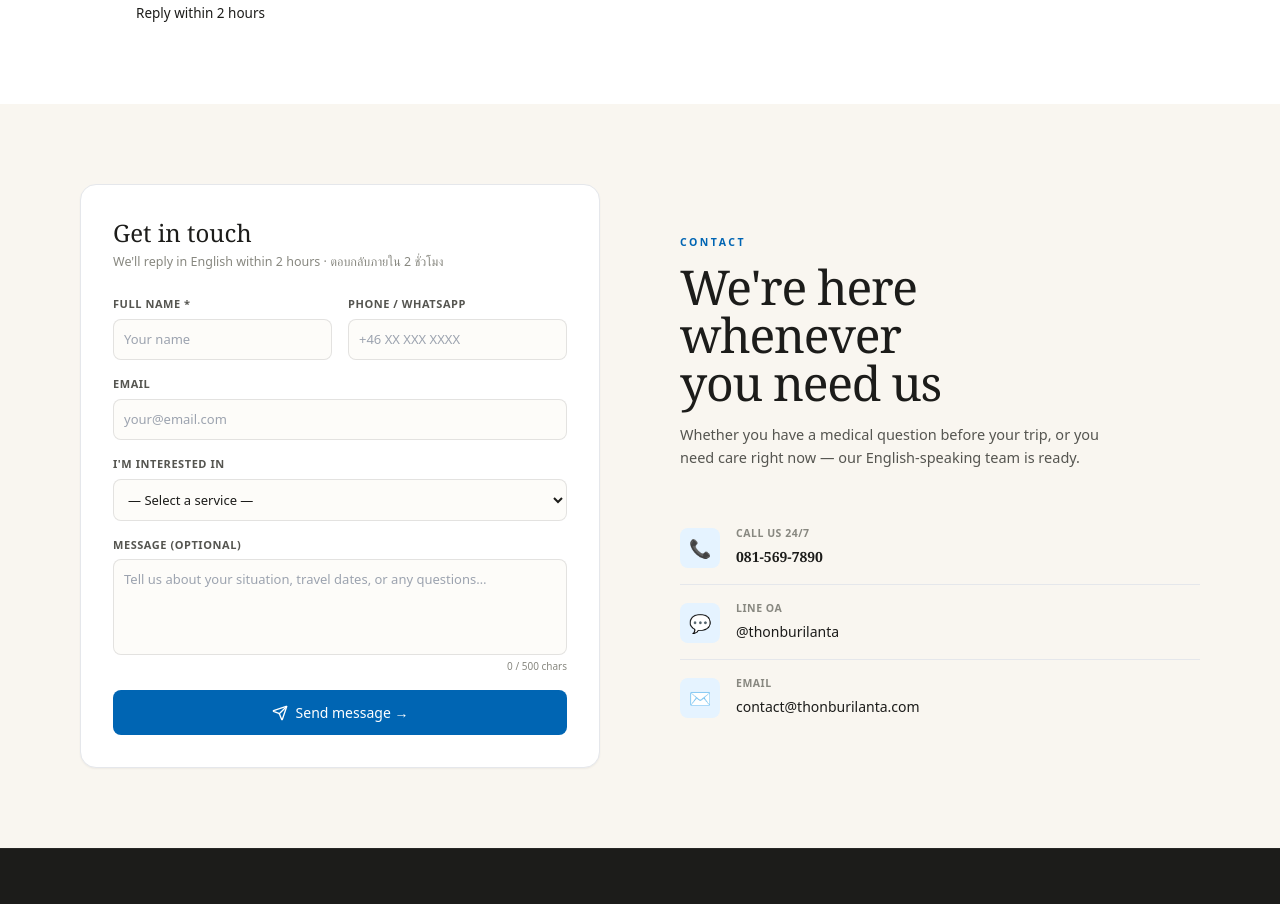
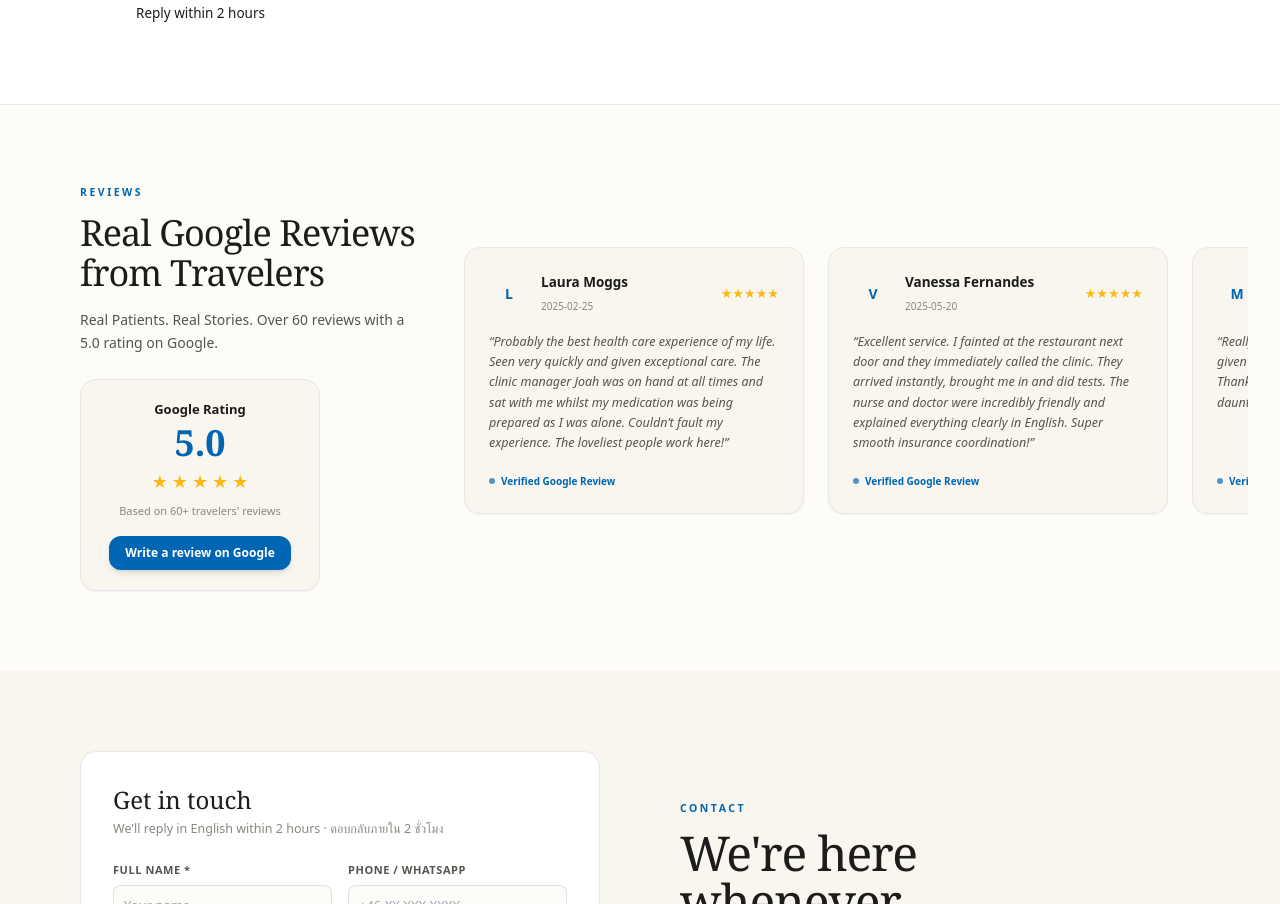
Before and after one commit to instrph2022/thonburilanta.com, a Next.js app: page / in a window 1280 px wide. Shown: the part 5458-6362 px from the top of the page. Built offline with nearby package versions, Linux system fonts and the light colour scheme; no server answers.

Commit message:
Add Google Reviews section and resolve ESLint unescaped quote error

```diff
--- a/src/app/page.tsx
+++ b/src/app/page.tsx
@@ -19,6 +19,51 @@ const INSURANCES = [
   "Inter Mutuelles", "Inter Partner", "ICS", "Localtapiola", "Malteser", "Manulife", "Medic Air",
   "MetLife", "Mondial Assistance", "Morgan Price", "Mutas", "Nationwide", "NextCare", "Nib",
   "Now Health International", "On Call International"
+];
+
+const REVIEWS = [
+  {
+    name: "Laura Moggs",
+    rating: 5,
+    date: "2025-02-25",
+    text: "Probably the best health care experience of my life. Seen very quickly and given exceptional care. The clinic manager Joah was on hand at all times and sat with me whilst my medication was being prepared as I was alone. Couldn’t fault my experience. The loveliest people work here!",
+    avatar: "L"
+  },
+  {
+    name: "Vanessa Fernandes",
+    rating: 5,
+    date: "2025-05-20",
+    text: "Excellent service. I fainted at the restaurant next door and they immediately called the clinic. They arrived instantly, brought me in and did tests. The nurse and doctor were incredibly friendly and explained everything clearly in English. Super smooth insurance coordination!",
+    avatar: "V"
+  },
+  {
+    name: "Madeleine Davis",
+    rating: 5,
+    date: "2025-05-06",
+    text: "Really lovely and welcoming team. I was seen and given treatment incredibly quickly and efficiently. Thank you for making what could be quite a daunting experience very positive!",
+    avatar: "M"
+  },
+  {
+    name: "Rob A.",
+    rating: 5,
+    date: "2025-04-16",
+    text: "Excellent service provided. Good communication and very helpful and friendly staff. Needed wound cleaning and dressing daily and they sorted this liaising with my travel insurer.",
+    avatar: "R"
+  },
+  {
+    name: "Sunesh Smith",
+    rating: 5,
+    date: "2025-04-02",
+    text: "I suffered very bad food poisoning and spent an evening in the clinic. I was very well looked after by the staff and seen to by the doctor quickly. They even helped contact my insurance to settle the bill on the night. Highly recommend!",
+    avatar: "S"
+  },
+  {
+    name: "Amelia Kirby",
+    rating: 5,
+    date: "2025-04-02",
+    text: "Kind attentive staff, little to no wait. Clean and professional facility. I was treated as soon as I arrived and they even drove me back to my hotel. They delivered medicine to my hotel later that day. Highly recommend.",
+    avatar: "A"
+  }
 ];
 
 export default function Home() {
@@ -808,6 +853,78 @@ export default function Home() {
         </div>
       </section>
 
+      {/* GOOGLE REVIEWS SECTION */}
+      <section className="py-20 px-6 sm:px-12 lg:px-20 bg-warm-white border-t border-border">
+        <div className="max-w-7xl mx-auto">
+          <div className="grid grid-cols-1 lg:grid-cols-[30%_70%] gap-12 items-center">
+            <div>
+              <div className="text-[10.5px] font-semibold uppercase tracking-[2.5px] text-teal-brand mb-3">
+                Reviews
+              </div>
+              <h2 className="font-serif text-3xl sm:text-4xl text-dark tracking-tight mb-4">
+                {t("revTitle")}
+              </h2>
+              <p className="text-[14px] text-mid leading-relaxed mb-6">
+                {t("revSub")}
+              </p>
+
+              {/* Google Big Rating Badge */}
+              <div className="bg-cream rounded-2xl p-5 border border-border flex flex-col items-center text-center shadow-sm max-w-[240px]">
+                <span className="text-[13px] font-bold text-dark mb-1">Google Rating</span>
+                <span className="text-4xl font-serif font-black text-teal-brand mb-1">5.0</span>
+                <div className="flex gap-1 mb-2">
+                  <span className="text-amber text-lg">★</span>
+                  <span className="text-amber text-lg">★</span>
+                  <span className="text-amber text-lg">★</span>
+                  <span className="text-amber text-lg">★</span>
+                  <span className="text-amber text-lg">★</span>
+                </div>
+                <span className="text-[11px] text-muted mb-4">Based on 60+ travelers&apos; reviews</span>
+                <a
+                  href="https://search.google.com/local/writereview?placeid=ChIJTX2VL3jBUTARtzm-qlggWDg"
+                  target="_blank"
+                  rel="noopener noreferrer"
+                  className="bg-teal-brand text-white border-0 py-2 px-4 rounded-xl text-[12px] font-semibold hover:bg-teal-dark transition-all cursor-pointer shadow-md decoration-transparent"
+                >
+                  {t("revWriteBtn")}
+                </a>
+              </div>
+            </div>
+
+            {/* Scrollable horizontal review list */}
+            <div className="flex gap-6 overflow-x-auto pb-4 scrollbar-thin scrollbar-thumb-teal-brand/20">
+              {REVIEWS.map((rev) => (
+                <div key={rev.name} className="min-w-[280px] sm:min-w-[340px] bg-cream rounded-2xl p-6 border border-border flex flex-col justify-between hover:scale-[1.01] transition-transform shadow-sm">
+                  <div>
+                    <div className="flex items-center justify-between mb-4">
+                      <div className="flex items-center gap-3">
+                        <div className="w-10 h-10 rounded-full bg-teal-brand/10 text-teal-brand flex items-center justify-center font-bold text-[14px]">
+                          {rev.avatar}
+                        </div>
+                        <div>
+                          <h4 className="text-[13.5px] font-bold text-dark">{rev.name}</h4>
+                          <span className="text-[10px] text-muted">{rev.date}</span>
+                        </div>
+                      </div>
+                      <div className="flex gap-0.5 text-amber text-[13px]">
+                        {"★".repeat(rev.rating)}
+                      </div>
+                    </div>
+                    <p className="text-[12.5px] leading-relaxed text-mid italic">
+                      &ldquo;{rev.text}&rdquo;
+                    </p>
+                  </div>
+                  <div className="flex items-center gap-1.5 mt-5 text-[10px] text-teal-brand font-semibold">
+                    <span className="w-1.5 h-1.5 rounded-full bg-teal-brand animate-blink" />
+                    <span>Verified Google Review</span>
+                  </div>
+                </div>
+              ))}
+            </div>
+          </div>
+        </div>
+      </section>
+
       {/* INQUIRY FORM SECTION */}
       <section className="py-20 px-6 sm:px-12 lg:px-20 bg-cream">
         <div className="max-w-7xl mx-auto grid grid-cols-1 lg:grid-cols-[1fr_1fr] gap-12 lg:gap-20">
--- a/src/context/LanguageContext.tsx
+++ b/src/context/LanguageContext.tsx
@@ -188,6 +188,11 @@ const translations = {
     inqRightTitleHtml: "We're here<br/>whenever<br/>you need us",
     inqRightSub: "Whether you have a medical question before your trip, or you need care right now — our English-speaking team is ready.",
 
+    // Reviews
+    revTitle: "Real Google Reviews from Travelers",
+    revSub: "Real Patients. Real Stories. Over 60 reviews with a 5.0 rating on Google.",
+    revWriteBtn: "Write a review on Google",
+
     // Footer
     footBrandDesc: "A member of Thonburi Healthcare Group (THG), delivering standard clinical care for local residents and international visitors on Koh Lanta.",
     footLinksDoc: "Doctors & Team",
@@ -373,6 +378,11 @@ const translations = {
     inqRightTitleHtml: "เราพร้อมดูแลคุณ<br/>ในทุกช่วงเวลา<br/>ที่คุณต้องการ",
     inqRightSub: "ไม่ว่าคุณจะมีคำปรึกษาล่วงหน้าก่อนเดินทาง หรือต้องการการรักษาเร่งด่วนในขณะนี้ ทีมงานโรงพยาบาลธนบุรีลันตาพร้อมช่วยเหลือเสมอ",
 
+    // Reviews
+    revTitle: "ความคิดเห็นจากผู้รับบริการจริงบน Google",
+    revSub: "คะแนนเฉลี่ย 5.0 ดาว จากกว่า 60 รีวิว โดยนักท่องเที่ยวและผู้รับบริการจริง",
+    revWriteBtn: "เขียนรีวิวบน Google",
+
     // Footer
     footBrandDesc: "โรงพยาบาลในเครือธนบุรี เฮลท์แคร์ กรุ๊ป (THG) มุ่งมั่นที่จะมอบมาตรฐานการดูแลรักษาระดับสากลให้กับผู้อยู่อาศัยในเกาะลันตาและนักท่องเที่ยวทั่วโลก",
     footLinksDoc: "รายชื่อแพทย์ผู้รักษา",
```
